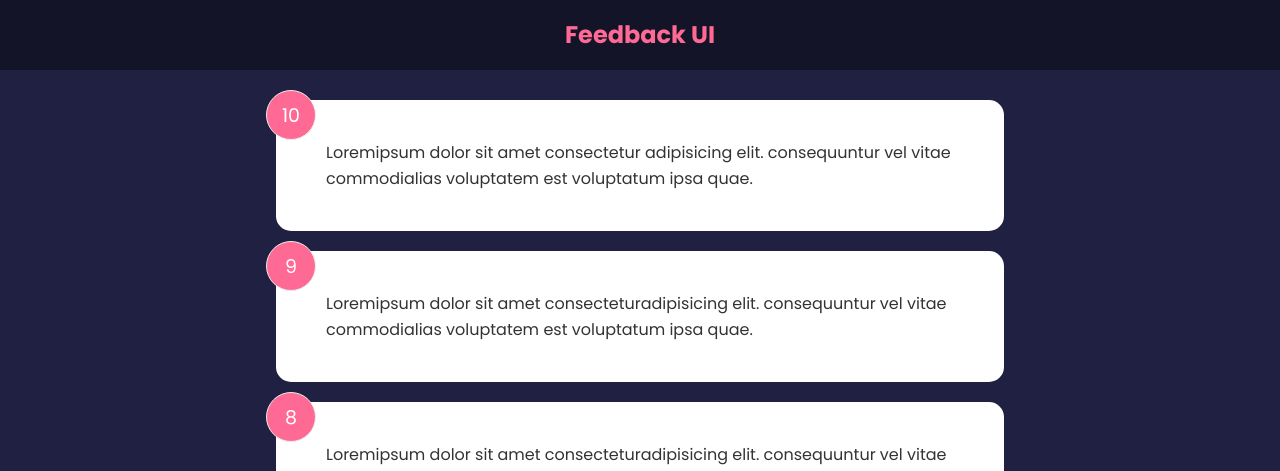
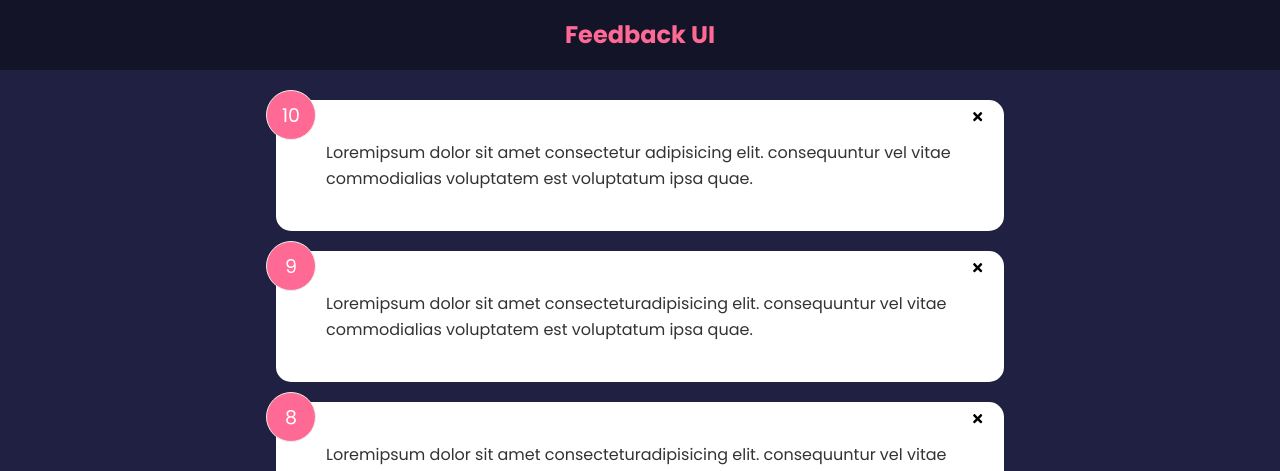
Before and after one commit to nabalmes/projects, a React (Create React App) app in the folder feedbackapp/: page / in a window 1280 px wide. Shown: the top 471 px of the page. Built offline with nearby package versions, Linux system fonts and the light colour scheme.

Commit message:
update functions

```diff
--- a/feedbackapp/src/components/Feedback.js
+++ b/feedbackapp/src/components/Feedback.js
@@ -1,11 +1,21 @@
+import PropTypes from "prop-types";
 import Card from "./shared/Card";
-function Feedback({ item }) {
+import { FaTimes } from "react-icons/fa";
+function Feedback({ item, handleDelete }) {
+
   return (
     <Card>
       <div className="num-display">{item.rating}</div>
+      <button className="close" onClick={() => handleDelete(item.id)}>
+        <FaTimes />
+      </button>
       <div className="text display">{item.text}</div>
     </Card>
   );
 }
 
+Feedback.propTypes = {
+  item: PropTypes.object.isRequired,
+};
+
 export default Feedback;
```
